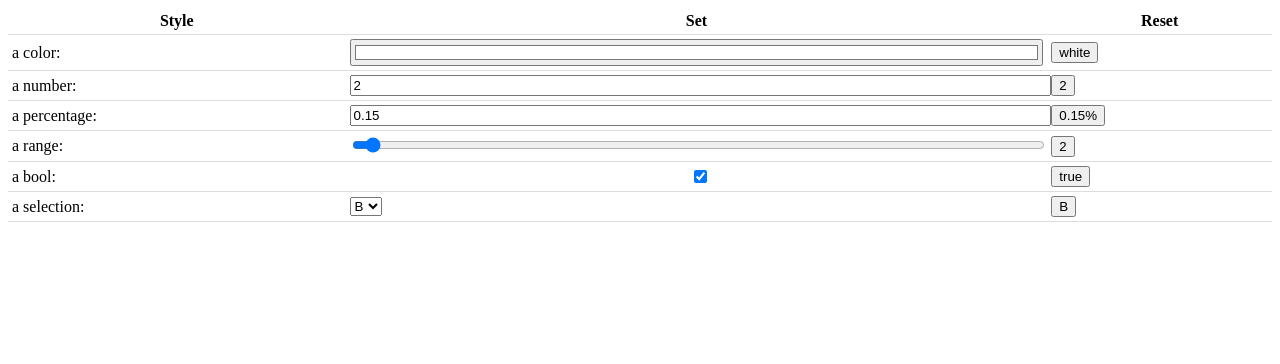
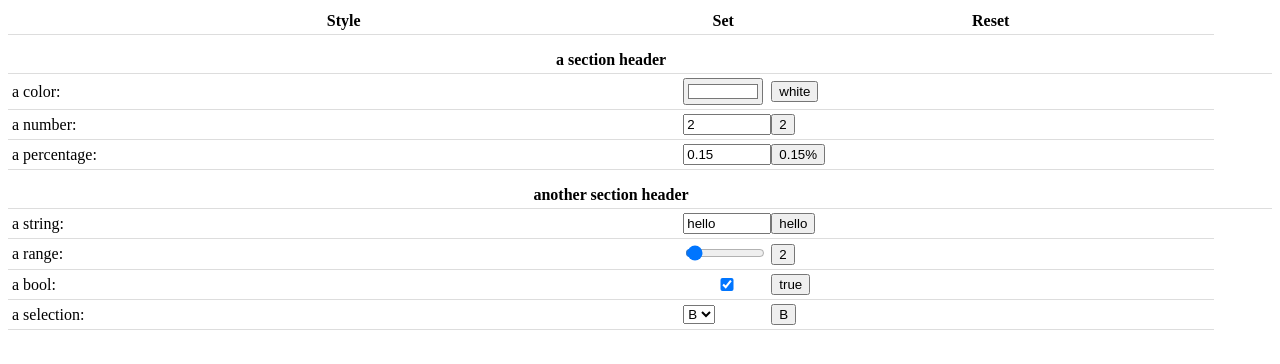
Before and after one commit to MariaNattestad/superUI, a plain HTML site: page index.html in a window 1280 px wide. Drawn offline with nearby package versions, Linux system fonts and the light colour scheme.

Commit message:
Add section headers, string type, and some style fixes

```diff
--- a/SuperUI.css
+++ b/SuperUI.css
@@ -33,3 +33,11 @@
 .superColorScaleUI textarea {
 	font-size: 12px;
 }
+
+.d3-superUI-table .superUI-value {
+	width: 80px;
+}
+
+.d3-superUI-table .superUI-section-header {
+	padding-top: 2vmin;
+}
--- a/SuperUI.js
+++ b/SuperUI.js
@@ -22,8 +22,8 @@ d3.superUI = function() {
 		table.append("tr").attr("class","d3-superUI-header-row").selectAll("th").data(["Style","Set","Reset"]).enter().append("th").text(function(d){return d});
 
 		var rows = table.selectAll("tr.d3-superUI-row").data(style_schema).enter().append("tr").attr("class","d3-superUI-row");
-		rows.filter(function(d) {return d.type !== "colorscale"})
-				.append("td").attr("class","superUI-variable").html(function(d) {return d.name + ":"});
+		rows.filter(function(d) {return d.type !== "colorscale" && d.type !== "section"})
+			.append("td").attr("class","superUI-variable").html(function(d) {return d.name + ":"});
 
 		// Numbers
 		rows.filter(function(d) {return d.type=="number"})
@@ -42,6 +42,16 @@ d3.superUI = function() {
 							}
 						}
 					});
+
+		// Strings
+		rows.filter(function(d) {return d.type=="string"})
+			.append("td").attr("class","superUI-value")
+				.append("input")
+					.attr("type","text")
+					.property("value",my.current_style)
+					.on("change",function(d) {
+						my_object.set_style(d.name,this.value);
+					})
 
 		// Ranges
 		rows.filter(function(d) {return d.type=="range"})
@@ -104,6 +114,14 @@ d3.superUI = function() {
 			)
 		});
 
+		// Section headers
+		rows.filter(function(d) {return d.type=="section"})
+			.append("th")
+				.attr("class","superUI-section-header")
+				.attr("colspan","3")
+				.html(function(d) {return d.name});
+
+
 		// Selections
 		var selector = rows.filter(function(d) {return d.type=="selection"})
 			.append("td").attr("class","superUI-value")
@@ -124,7 +142,7 @@ d3.superUI = function() {
 
 		// DEFAULTS
 		rows.append("td").attr("class","superUI-default")
-			.filter(function(d) {return d.type !== "colorscale"})
+			.filter(function(d) {return d.type !== "colorscale" && d.type !== "section"})
 				.append("button")
 					.html(my.show_default)
 					.attr("class","btn btn-xs btn-default")
--- a/index.html
+++ b/index.html
@@ -20,9 +20,12 @@
 
 	Widget.prototype.style_schema = function() {
 		var styles = [
+			{name: "a section header", type:"section"},
 			{name:"a color", type:"color", default:"white"},
 			{name:"a number", type:"number", default:2},
 			{name:"a percentage", type:"percentage", default:0.0015, min:0, max:0.1, step:0.0005},
+			{name: "another section header", type:"section"},
+			{name:"a string", type:"string", default:"hello"},
 			{name:"a range", type:"range", default:2},
 			{name:"a bool", type:"bool", default:true},
 			{name:"a selection", type:"selection", default:"B", options: ["A","B","C","D"]},
```
